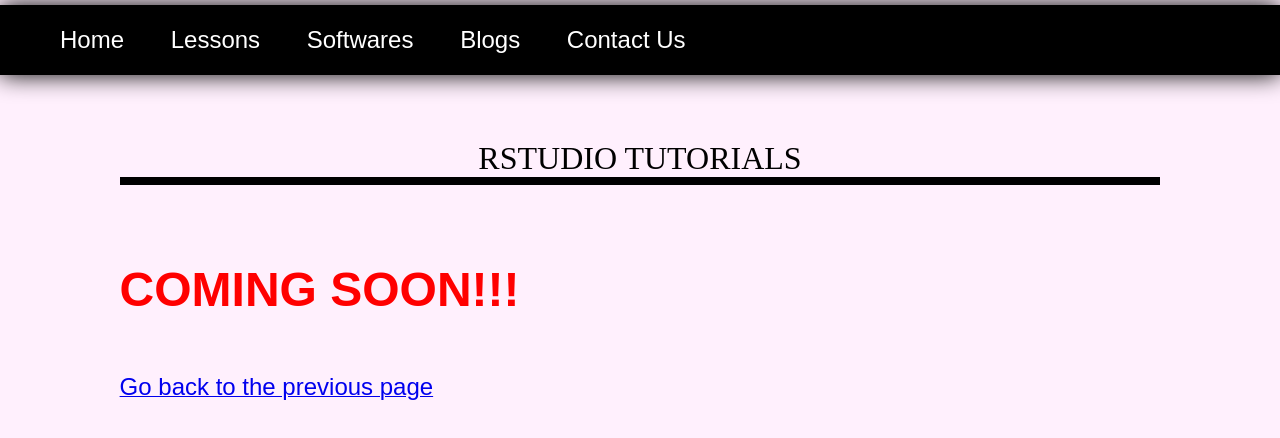
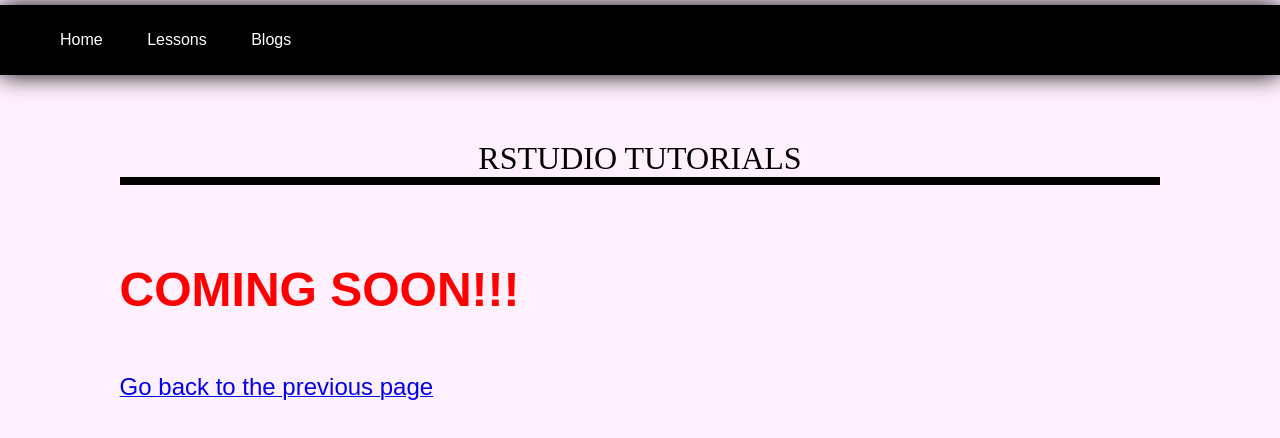
Before and after one commit to DVdilru/statlab, a plain HTML site: page y3r.html in a window 1280 px wide. Shown: the top 438 px of the page. Drawn offline with Linux system fonts and the light colour scheme.

Commit message:
Update y3r.html

```diff
--- a/y3r.html
+++ b/y3r.html
@@ -75,19 +75,15 @@ text-decoration: none;
 <nav>
 <ul>
 <li>
-<a href="index.html"> <font size="5">Home </font size></a>
+<a href="index.html"> <font size="3">Home </font size></a>
 </li>
 <li>
-<a href="lessons.html"> <font size="5"> Lessons </font size></a>
+<a href="lessons.html"> <font size="3"> Lessons </font size></a>
 </li>
-<li>
-<a href="softwares.html"> <font size="5"> Softwares </font size> </a>
+
+<li> <a href="blogs.html"> <font size="3"> Blogs </font size> </a>
 </li>
-<li> <a href="blogs.html"> <font size="5"> Blogs </font size> </a>
-</li>
-<li>
-<a href="contact.html"> <font size="5"> Contact Us </font size> </a>
-</li>
+
 </ul>
 </nav>
 </header>
```
